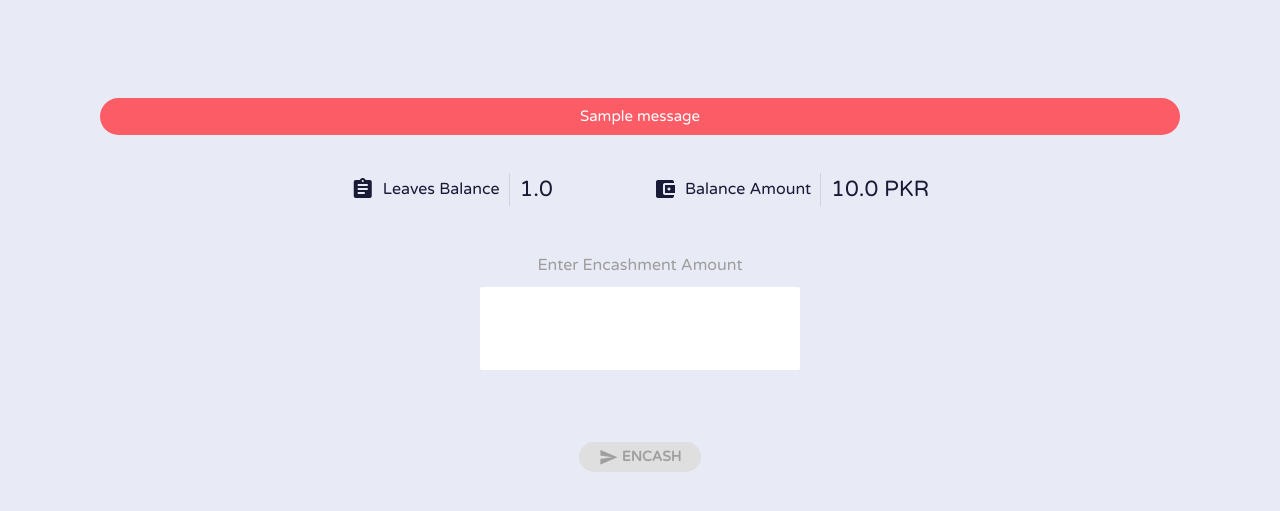
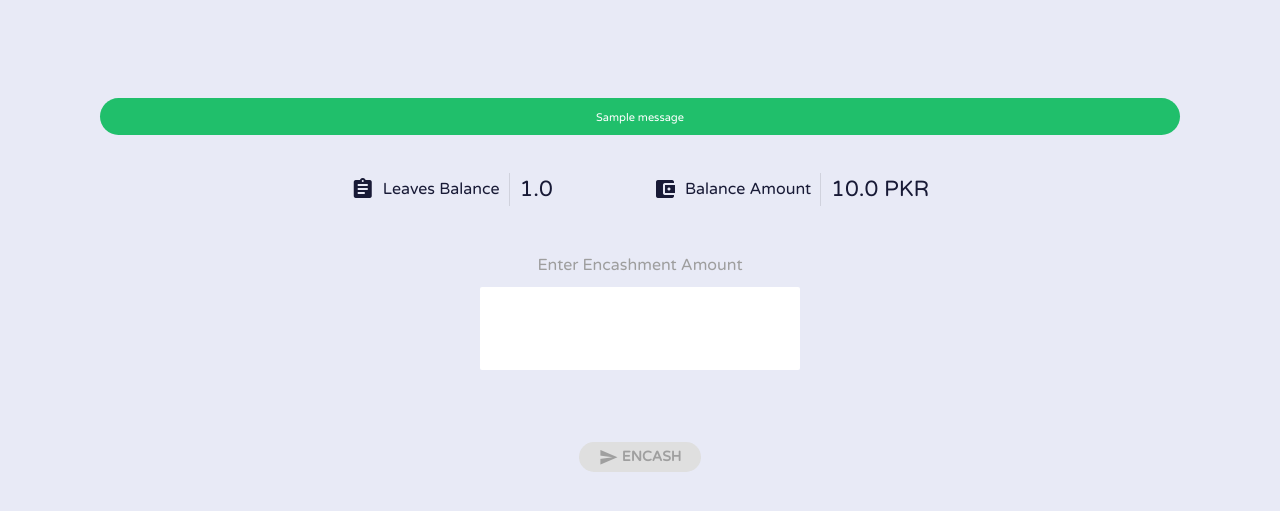
Before and after one commit to salik95/LeavePortal, a Flask app: page /encashment in a window 1280 px wide. Shown: the part 50-561 px from the top of the page. Run offline with Flask 2, Linux system fonts and the light colour scheme; a user stored in the database is signed in; tables that the repository leaves empty hold one stand-in row (values such as "Sample post"); one stand-in notice (Sample message) is shown; some libraries are stand-ins or nearby versions.

Commit message:
fix form reponse notice message

```diff
--- a/app/static/js/main.js
+++ b/app/static/js/main.js
@@ -164,16 +164,18 @@ $('form[data-resource]').submit(function(e) {
 
     if(status=='success') {
       console.log(response)
-      $notice.removeClass('failure')
+      $notice.removeClass('error')
       $notice.addClass('success')
       if(resource == 'employee')
         $notice.text('Employee is successfully added and notified via email')
+
       else if (resource == 'leave')
         $notice.text('Application is sent successfully and pending for approval.')
 
       else if (resource == 'leave' && method == "PUT") {
 
       }
+
       else {
         console.log('no bueno')
       }
--- a/app/static/scss/main.scss
+++ b/app/static/scss/main.scss
@@ -17,16 +17,16 @@ $orange: #f39c12;
 html {font-family: 'Varela Round'; color: darken($primary-color, 15)}
 body {background-color: #e8eaf6;}
 
-$notice-color: $primary-color;
-.notice {margin: 20px 0; opacity: 0; padding: 5px 20px; border-radius: 20px; box-shadow: 0 0 0 2px $light-gray; color: #fff; text-align: center;
+.notice {margin: 20px 0; opacity: 1; padding: 5px 20px; border-radius: 20px; box-shadow: 0 0 0 2px $primary-color; color: $primary-color; text-align: center;
 
   p {margin: 0}
-  &.success {$notice-color: $green !global}
-  &.failure {$notice-color: $red !global}
 
-  box-shadow: 0 0 0 2px $notice-color; color: $notice-color; opacity: 1;
+  &.success, &.error {opacity: 1;}
+  &.success {box-shadow: 0 0 0 2px $green; color: $green; }
+  &.error {box-shadow: 0 0 0 2px $red; color: $red; }
 
-  &.solid {color: #fff; background-color: $notice-color;}
+  &.solid {background-color: currentColor;}
+  &.solid > * {color: #fff!important}
 }
 
 .notice > * {margin: 0 20px; font-size: 11px}
--- a/app/views/components/request-card.html
+++ b/app/views/components/request-card.html
@@ -6,6 +6,7 @@
         {% for item in list_items %}
         <li class="collection-item">
           <div class="collapsible-header">
+
             <div class="type {{ item[1].leave_type }}">
               {% if item[1].leave_type == "Medical" %}
               <p>M</p>
--- a/app/views/encashment.html
+++ b/app/views/encashment.html
@@ -8,7 +8,7 @@
   {% with messages = get_flashed_messages(with_categories=true) %}
   {% if messages %}
   {% for category, message in messages %}
-  <div class="notice solid {{category}}">{{message}}</div>
+  <div class="notice solid {{category}}"><span>{{message}}</span></div>
   {% endfor %}
   {% endif %}
   {% endwith %}
```
